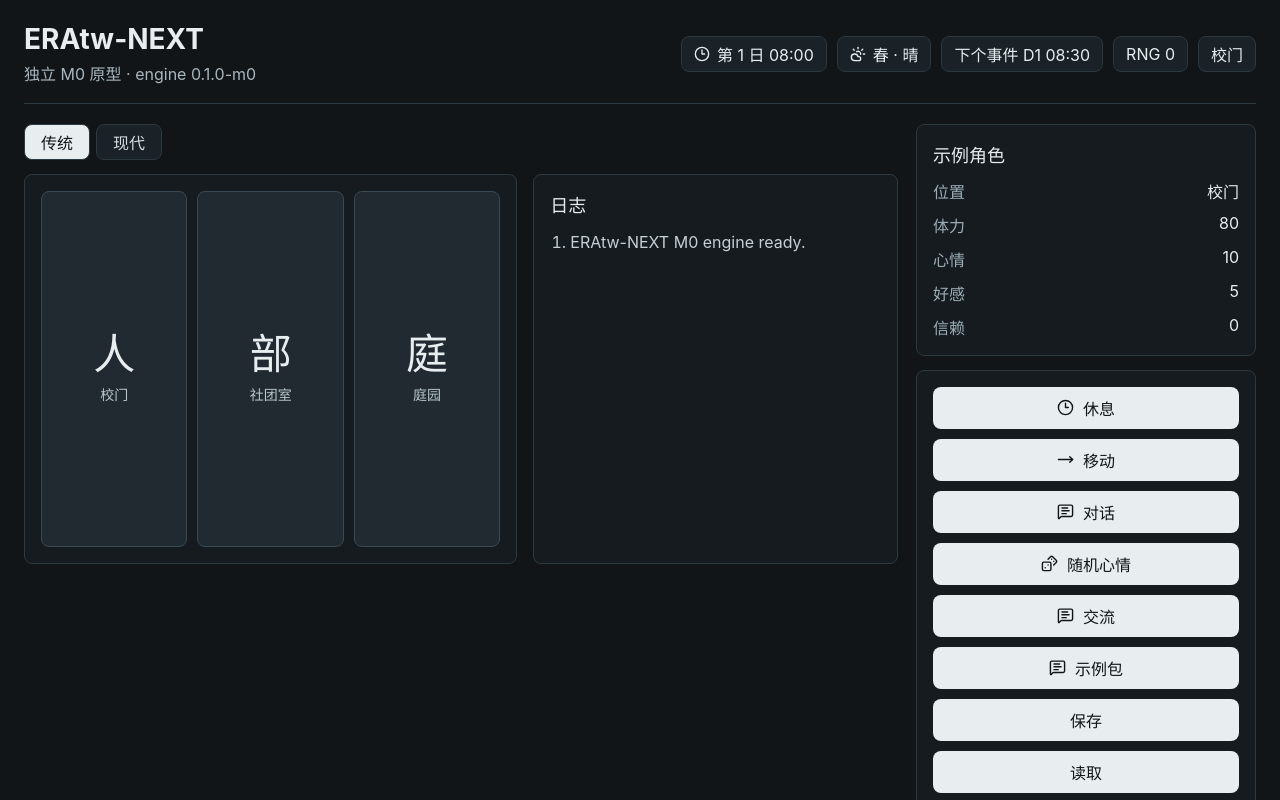
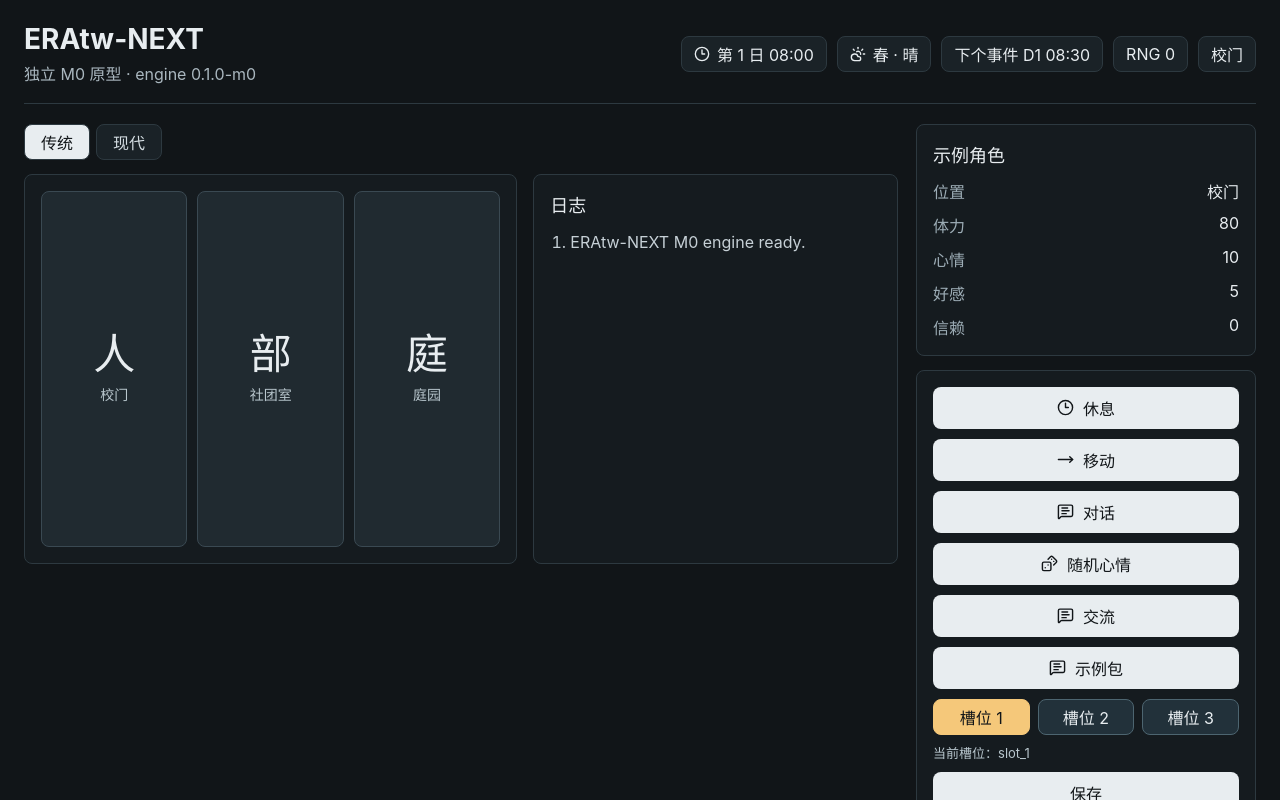
Before and after one commit to PlutoFar/ERAtw-NEXT, a React (Vite) app in the folder apps/desktop/: page / in a window 1280 px wide. Shown: the top 800 px of the page. Built offline with nearby package versions, Linux system fonts and the light colour scheme.

Commit message:
feat: add save slot selector

```diff
--- a/apps/desktop/src/App.tsx
+++ b/apps/desktop/src/App.tsx
@@ -1,4 +1,4 @@
-import { lazy, Suspense, useEffect } from "react";
+import { lazy, Suspense, useEffect, useState } from "react";
 import * as Tabs from "@radix-ui/react-tabs";
 import {
   Clock3,
@@ -64,7 +64,7 @@ const formatScheduledEventTime = (world: WorldState) => {
   ).padStart(2, "0")}`;
 };
 
-const DEFAULT_SLOT_ID = "slot_1";
+const SAVE_SLOTS = ["slot_1", "slot_2", "slot_3"] as const;
 
 export const App = () => {
   const {
@@ -81,6 +81,9 @@ export const App = () => {
     world,
   } =
     useEngine();
+  const [selectedSlotId, setSelectedSlotId] = useState<(typeof SAVE_SLOTS)[number]>(
+    SAVE_SLOTS[0],
+  );
 
   useEffect(() => {
     void load();
@@ -236,23 +239,38 @@ export const App = () => {
             >
               <MessageSquareText size={17} /> 示例包
             </button>
+            <div className="save-slot-panel" aria-label="save slots">
+              {SAVE_SLOTS.map((slotId, index) => (
+                <button
+                  key={slotId}
+                  type="button"
+                  className={selectedSlotId === slotId ? "active-slot" : undefined}
+                  onClick={() => setSelectedSlotId(slotId)}
+                  disabled={loading}
+                  aria-pressed={selectedSlotId === slotId}
+                >
+                  槽位 {index + 1}
+                </button>
+              ))}
+            </div>
+            <p className="slot-text">当前槽位：{selectedSlotId}</p>
             <button
               type="button"
-              onClick={() => saveSlot(DEFAULT_SLOT_ID)}
+              onClick={() => saveSlot(selectedSlotId)}
               disabled={loading}
             >
               保存
             </button>
             <button
               type="button"
-              onClick={() => loadSlot(DEFAULT_SLOT_ID)}
+              onClick={() => loadSlot(selectedSlotId)}
               disabled={loading}
             >
               读取
             </button>
             <button
               type="button"
-              onClick={() => recoverSlot(DEFAULT_SLOT_ID)}
+              onClick={() => recoverSlot(selectedSlotId)}
               disabled={loading}
             >
               <RotateCcw size={17} /> 恢复
--- a/apps/desktop/src/styles.css
+++ b/apps/desktop/src/styles.css
@@ -253,6 +253,32 @@ button {
   opacity: 0.64;
 }
 
+.save-slot-panel {
+  display: grid;
+  gap: 8px;
+  grid-template-columns: repeat(3, minmax(0, 1fr));
+}
+
+.save-slot-panel button {
+  background: #22313a;
+  border: 1px solid #4d6570;
+  color: #e8edf0;
+  min-height: 36px;
+  padding: 0 6px;
+}
+
+.save-slot-panel button.active-slot {
+  background: #f5c87a;
+  border-color: #f5c87a;
+  color: #111518;
+}
+
+.slot-text {
+  color: #b9c7ce;
+  font-size: 13px;
+  margin: -2px 0 0;
+}
+
 .dialogue-panel {
   display: grid;
   gap: 10px;
```
Also changed, not shown: 2 other files (tests, documents, lock files or other folders).
